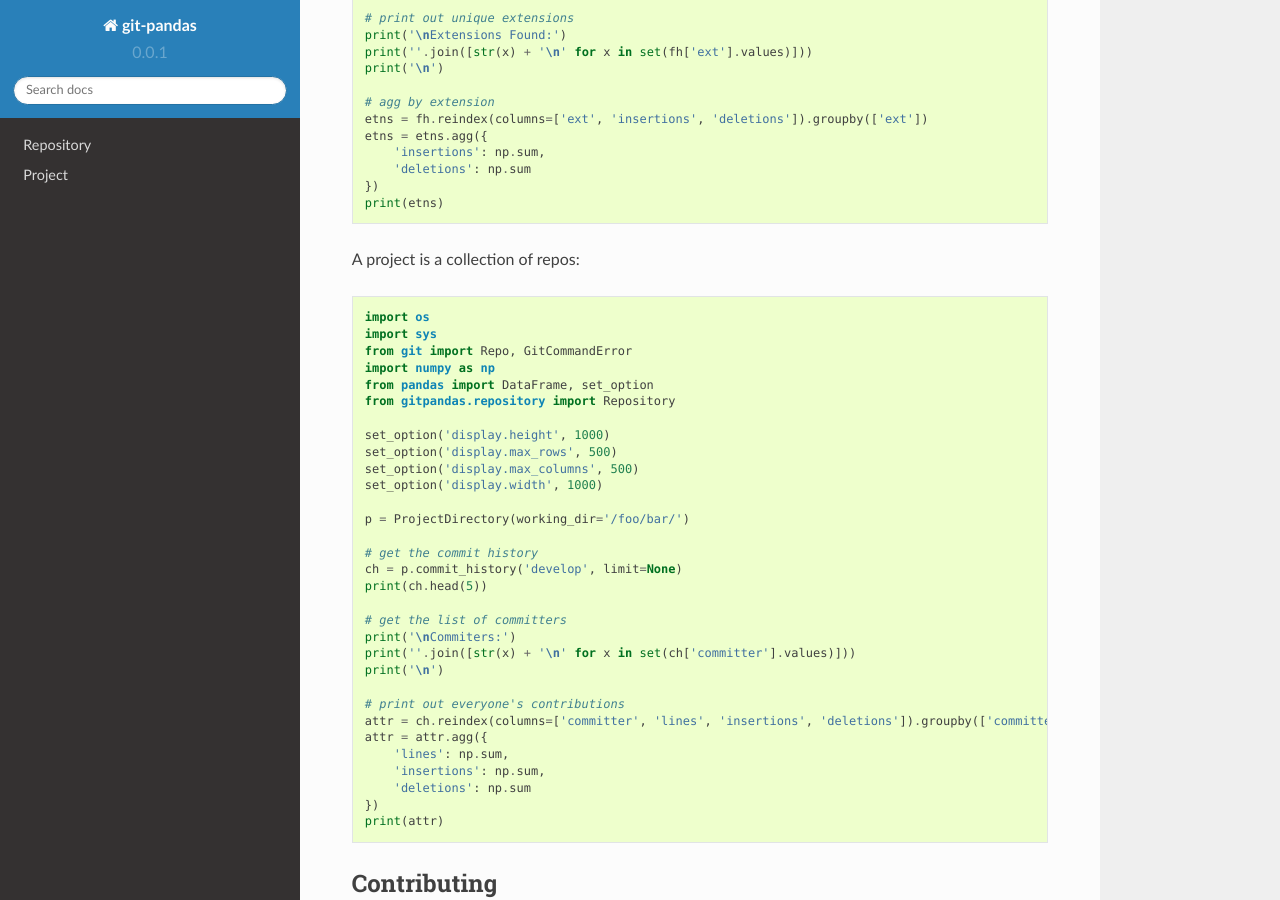
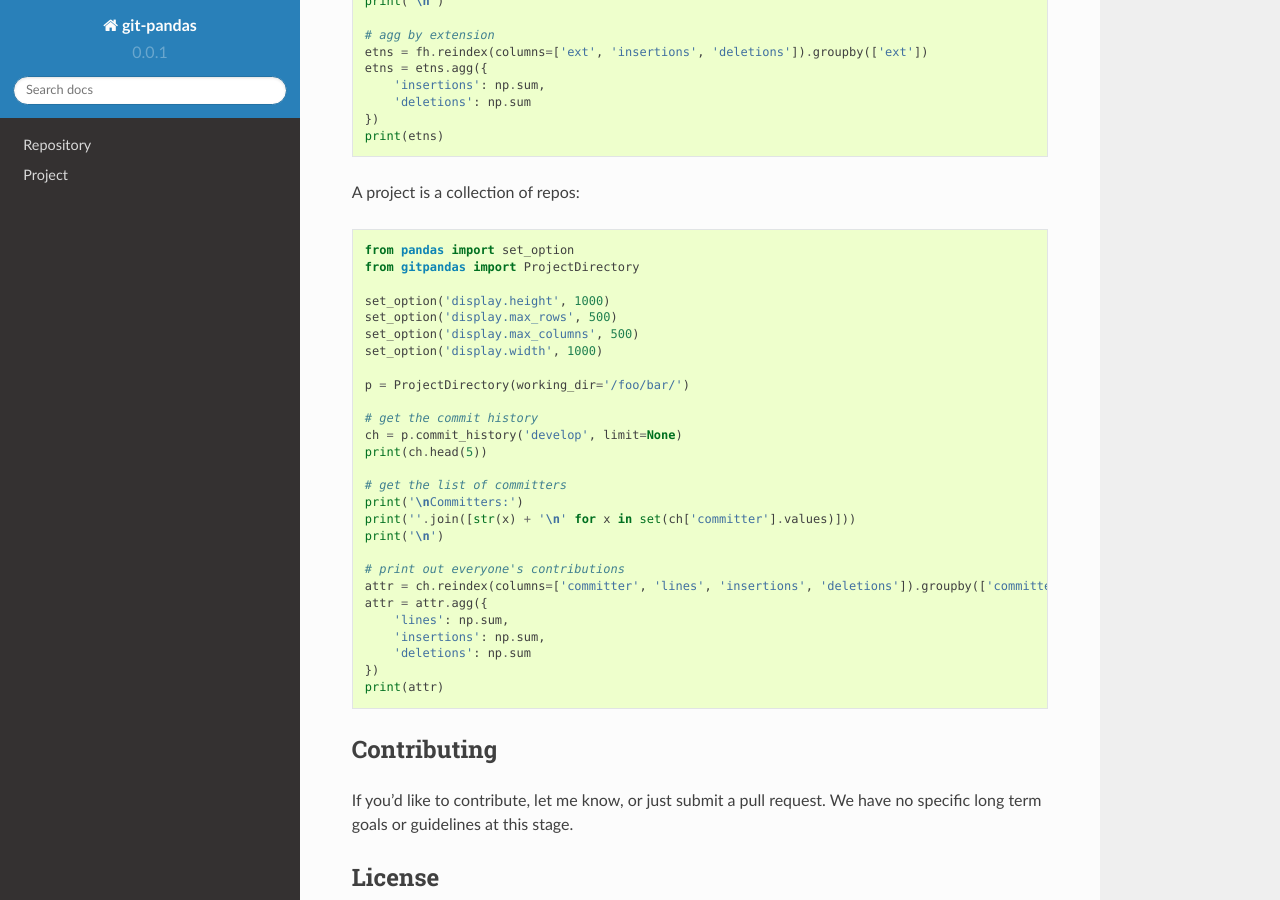
Before and after one commit to wdm0006/git-pandas, a Sphinx documentation site: the page built from docs/source/index.rst, in a window 1280 px wide and 900 px high, scrolled down 1522 px. Built offline with Sphinx 7.4.7 and the Read the Docs theme 2.0.0, drawn with Linux system fonts in a browser that asks for light colours; some of the changed text lies outside the part shown.

Commit message:
updating docs one more time

```diff
--- a/docs/source/index.rst
+++ b/docs/source/index.rst
@@ -31,12 +31,8 @@ A repository is just 1 git repo:
 
 .. code-block:: python
 
-    from git import Repo
-    import os
-    from pandas import DataFrame, to_datetime, set_option
-    import datetime
-    import sys
-    import numpy as np
+    from gitpandas import Repository
+    from pandas import set_option
 
     set_option('display.height', 1000)
     set_option('display.max_rows', 500)
@@ -97,12 +93,8 @@ A project is a collection of repos:
 
 .. code-block:: python
 
-    import os
-    import sys
-    from git import Repo, GitCommandError
-    import numpy as np
-    from pandas import DataFrame, set_option
-    from gitpandas.repository import Repository
+    from pandas import set_option
+    from gitpandas import ProjectDirectory
 
     set_option('display.height', 1000)
     set_option('display.max_rows', 500)
```
Also changed, not shown: other parts of docs/source/index.rst (+1 -1 lines).
